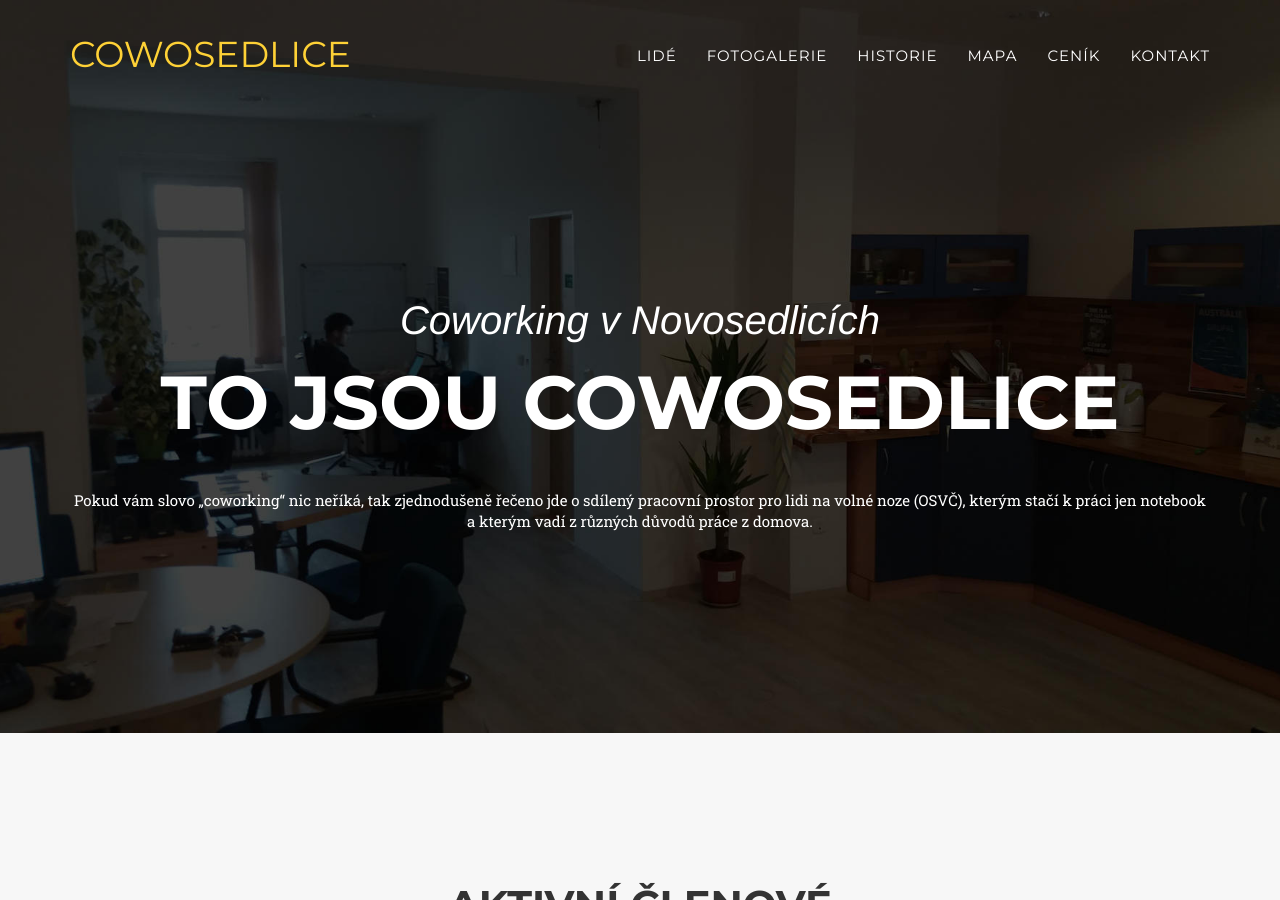
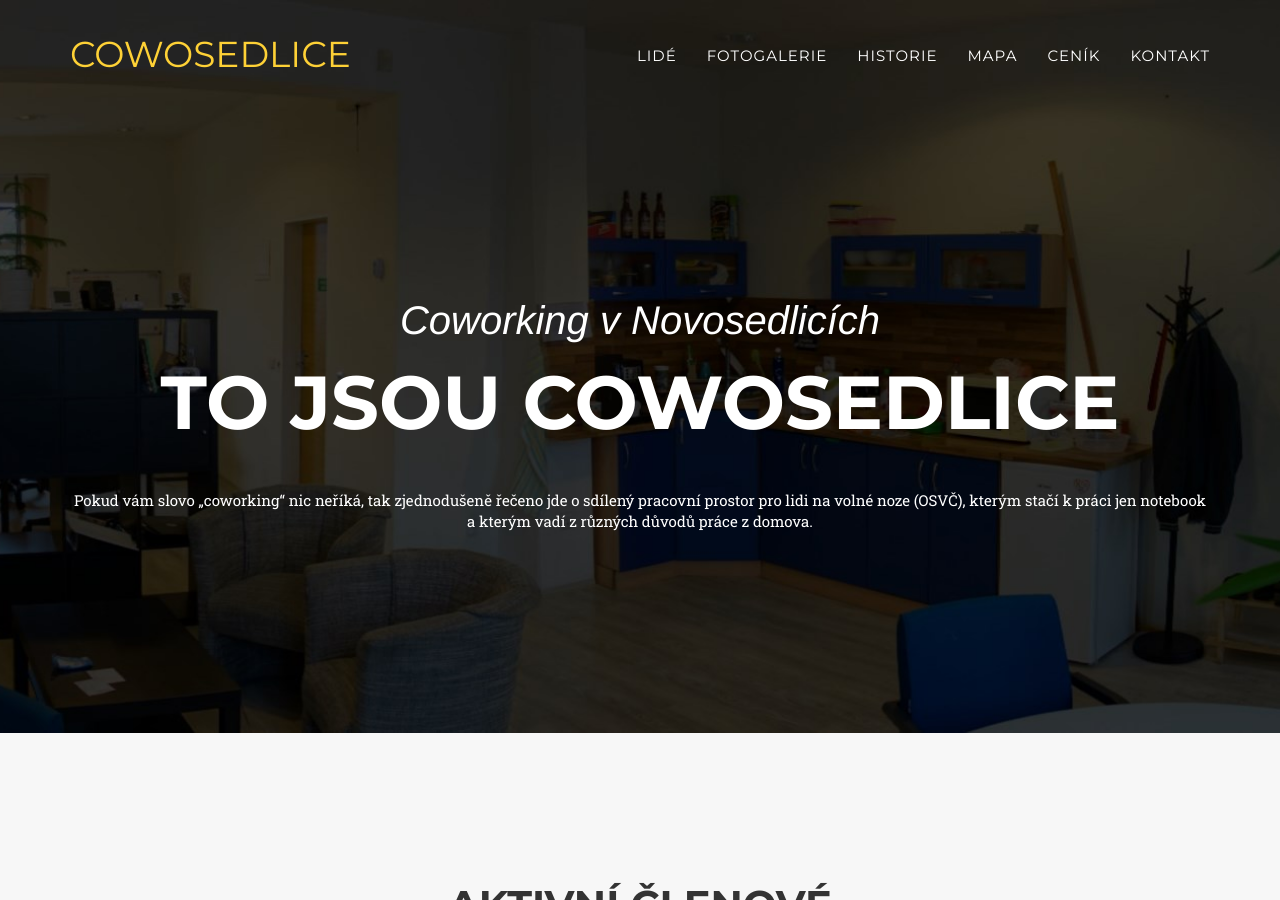
Before and after one commit to cowosedlice/cowosedlice.cz, a Jekyll site: the page built from index.html, in a window 1280 px wide and 900 px high. Built offline with Jekyll 4.4.1, drawn with Linux system fonts in a browser that asks for light colours; some web fonts are replaced.

Commit message:
úprava fotky v hlavičce a zvýšení rozlišení detailů fotek

```diff
--- a/_includes/modals.html
+++ b/_includes/modals.html
@@ -10,7 +10,7 @@
             </div>
             <div class="container">
                 <div class="row">
-                    <div class="col-lg-8 col-lg-offset-2">
+                    <div>
                         <div class="modal-body">
                             <h2>{{ post.title }}</h2>
                             <hr class="star-primary">
```
Also changed, not shown: img/header-bg.jpg.
